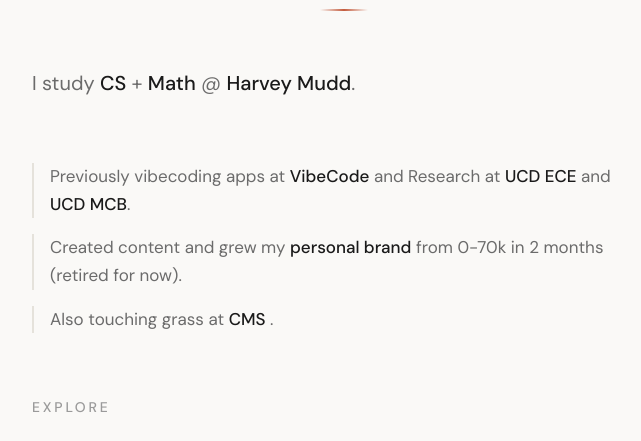
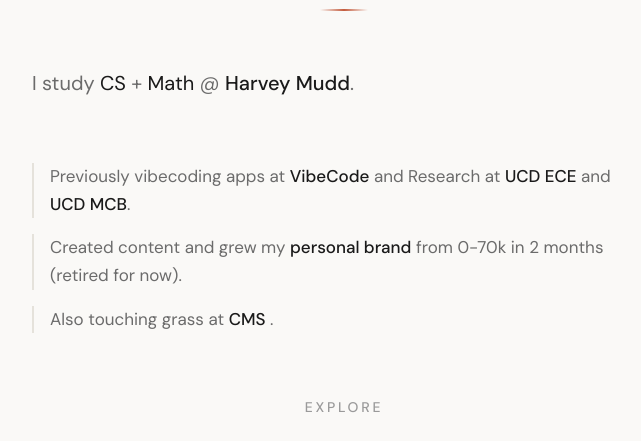
Before and after one commit to bamboo-fx/Kevin, a Next.js app: page / in a window 1280 px wide. Shown: the part 339-780 px from the top of the page, without its empty margins (296-937 px from the left). Built offline with nearby package versions, Linux system fonts and the light colour scheme.

Commit message:
Auto-sync after agent response

```diff
--- a/src/components/sections/interests.tsx
+++ b/src/components/sections/interests.tsx
@@ -49,7 +49,7 @@ export function Interests() {
   return (
     <section className="w-full max-w-2xl mx-auto px-6 py-8">
       <h2
-        className={`text-sm uppercase tracking-[0.2em] text-[#9a9a9a] mb-6 font-medium transition-all duration-300 ${
+        className={`text-sm uppercase tracking-[0.2em] text-[#9a9a9a] mb-6 font-medium text-center transition-all duration-300 ${
           showTitle ? 'opacity-100 translate-y-0' : 'opacity-0 -translate-y-2'
         }`}
         style={{ fontFamily: "var(--font-sans)" }}
@@ -76,7 +76,7 @@ export function Interests() {
                     <Icon className="w-5 h-5 text-[#6b6b6b] group-hover:text-[#c45c3e] transition-colors duration-300" />
                   </div>
                   <div>
-                    <h3 className="text-base font-medium text-[#1a1a1a] group-hover:text-[#c45c3e] transition-colors duration-300" style={{ fontFamily: "var(--font-serif)" }}>
+                    <h3 className="text-base text-[#1a1a1a] group-hover:text-[#c45c3e] transition-colors duration-300" style={{ fontFamily: "var(--font-serif)" }}>
                       {item.label}
                     </h3>
                     <p className="text-xs text-[#9a9a9a] mt-1" style={{ fontFamily: "var(--font-sans)" }}>
--- a/src/components/sections/intro.tsx
+++ b/src/components/sections/intro.tsx
@@ -17,7 +17,7 @@ export function Intro() {
           if (word === "CS" || word === "Math") {
             return (
               <span key={idx}>
-                <span className="text-[#1a1a1a] font-medium">{word}</span>{" "}
+                <span className="text-[#1a1a1a]">{word}</span>{" "}
               </span>
             );
           }
```
